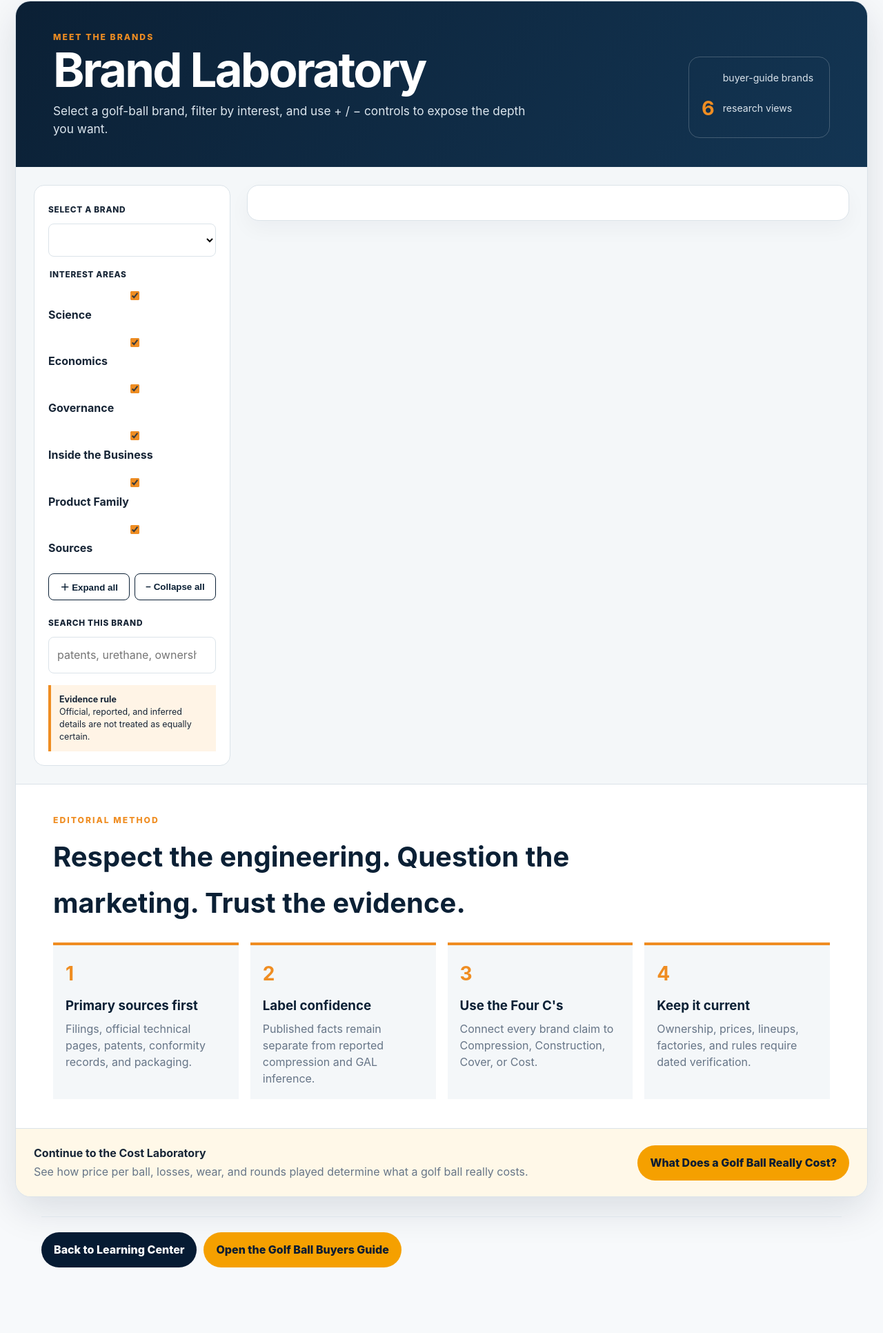
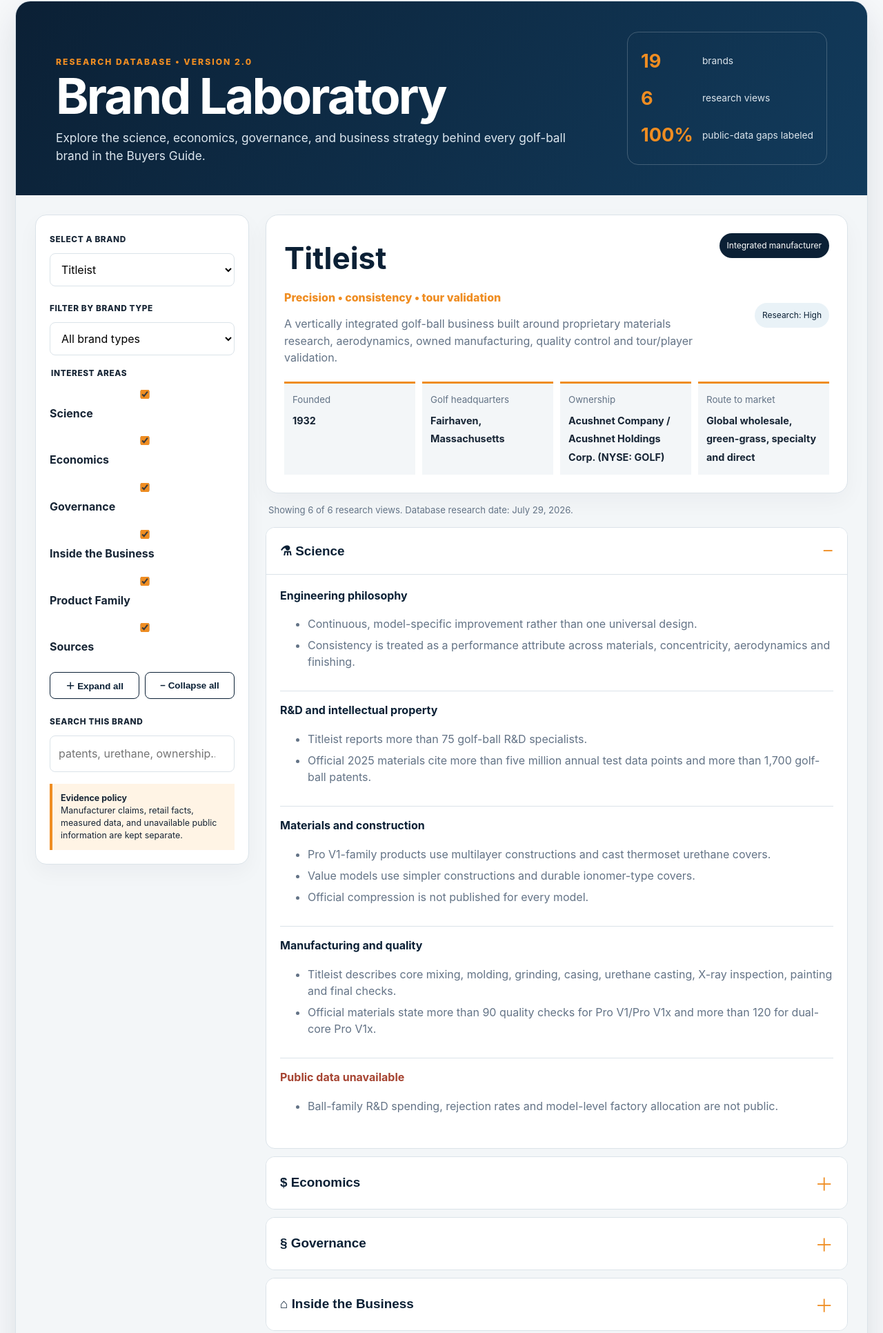
Before and after one commit to vincentaffatati-19/GAL-Website-, a plain HTML site: page meet-the-brands.html in a window 1280 px wide. Shown: the part 1650-3582 px from the top of the page at 69% size. Drawn offline with Linux system fonts and the light colour scheme.

Commit message:
Add files via upload

```diff
--- a/brand-laboratory__styles.css
+++ b/brand-laboratory__styles.css
@@ -1,60 +1,64 @@
-
-/* GAL Brand Laboratory — scoped integration */
-.brand-lab{--bl-n:#0b2035;--bl-n2:#133553;--bl-o:#ef8d22;--bl-i:#172536;--bl-m:#667587;--bl-l:#dbe3e9;--bl-p:#f4f7f9;color:var(--bl-i);background:var(--bl-p);border:1px solid var(--bl-l);border-radius:22px;overflow:hidden;margin:0;box-shadow:var(--shadow)}
+/* GAL Brand Laboratory V2 — scoped website integration */
+.brand-lab{--bl-navy:#0b2035;--bl-navy2:#123b5c;--bl-orange:#ef8d22;--bl-ink:#172535;--bl-muted:#637386;--bl-line:#dbe3e9;--bl-paper:#f3f6f8;--bl-white:#fff;--bl-red:#a64432;color:var(--bl-ink);background:var(--bl-paper);border:1px solid var(--bl-line);border-radius:22px;overflow:hidden;box-shadow:0 18px 55px rgba(6,27,51,.12)}
 .brand-lab *{box-sizing:border-box}
-.brand-lab .bl-hero{background:linear-gradient(125deg,var(--bl-n),var(--bl-n2));color:#fff;padding:42px clamp(22px,5vw,54px);display:flex;justify-content:space-between;align-items:end;gap:30px}
-.brand-lab .bl-hero h2{font-size:clamp(2.3rem,6vw,4.3rem);line-height:1;margin:3px 0 12px;color:#fff;letter-spacing:-.04em}
-.brand-lab .bl-hero p:last-child{font-size:1.08rem;color:#dce6ee;max-width:690px;line-height:1.5;margin:0}
-.brand-lab .bl-eyebrow{color:var(--bl-o);letter-spacing:2px;font-weight:800;font-size:.76rem;margin:0}
-.brand-lab .bl-stat{min-width:205px;border:1px solid #ffffff35;border-radius:16px;padding:18px;display:grid;grid-template-columns:auto 1fr;gap:8px 12px}
-.brand-lab .bl-stat b{font-size:1.8rem;color:var(--bl-o)}
-.brand-lab .bl-stat span{align-self:center;color:#dae3eb;font-size:.88rem}
-.brand-lab .bl-main{max-width:1380px;margin:0 auto;padding:26px;display:grid;grid-template-columns:285px minmax(0,1fr);gap:24px}
-.brand-lab .bl-aside{background:#fff;border:1px solid var(--bl-l);border-radius:15px;padding:20px;height:max-content;position:sticky;top:94px}
-.brand-lab .bl-aside>label,.brand-lab legend{font-size:.74rem;font-weight:800;letter-spacing:.7px;color:var(--bl-i)}
-.brand-lab select,.brand-lab input[type=search]{width:100%;padding:12px;margin:8px 0 17px;border:1px solid var(--bl-l);border-radius:8px;background:#fff;font:inherit}
+.brand-lab .bl-hero{background:linear-gradient(125deg,var(--bl-navy),var(--bl-navy2));color:#fff;padding:44px clamp(22px,5vw,58px);display:flex;justify-content:space-between;align-items:end;gap:35px}
+.brand-lab .bl-hero h2{font-size:clamp(2.4rem,6vw,4.5rem);line-height:1;margin:3px 0 12px;color:#fff;letter-spacing:-.04em}
+.brand-lab .bl-hero>div>p:last-child{font-size:1.08rem;line-height:1.5;color:#dce6ee;max-width:760px;margin:0}
+.brand-lab .bl-eyebrow{font-weight:800;color:var(--bl-orange);letter-spacing:2px;font-size:.76rem;margin:0}
+.brand-lab .bl-stats{min-width:230px;border:1px solid #ffffff35;border-radius:16px;padding:19px;display:grid;grid-template-columns:auto 1fr;gap:8px 13px}
+.brand-lab .bl-stats b{font-size:1.7rem;color:var(--bl-orange)}
+.brand-lab .bl-stats span{align-self:center;color:#dbe4eb;font-size:.86rem}
+.brand-lab .bl-main{max-width:1450px;margin:0 auto;padding:28px;display:grid;grid-template-columns:310px minmax(0,1fr);gap:24px}
+.brand-lab .bl-aside{background:#fff;border:1px solid var(--bl-line);border-radius:16px;padding:20px;height:max-content;position:sticky;top:95px;box-shadow:0 12px 30px #0b20350a}
+.brand-lab .bl-aside>label,.brand-lab legend{font-size:.74rem;font-weight:800;letter-spacing:.6px;color:var(--bl-ink)}
+.brand-lab select,.brand-lab input[type=search]{width:100%;margin:8px 0 17px;padding:12px;border:1px solid var(--bl-line);border-radius:8px;background:#fff;font:inherit}
 .brand-lab fieldset{border:0;padding:0;margin:0 0 16px}
-.brand-lab fieldset label{display:block;padding:7px 0;color:var(--bl-i)}
-.brand-lab input[type=checkbox]{accent-color:var(--bl-o);margin-right:7px}
-.brand-lab .buttons{display:grid;grid-template-columns:1fr 1fr;gap:7px;margin-bottom:18px}
-.brand-lab .buttons button{background:#fff;border:1px solid var(--bl-n);border-radius:8px;padding:9px;color:var(--bl-n);font-weight:800;cursor:pointer}
-.brand-lab .note{background:#fff4e6;border-left:4px solid var(--bl-o);padding:12px;font-size:.78rem;line-height:1.45}
-.brand-lab .work{min-width:0}
-.brand-lab #head{background:#fff;border:1px solid var(--bl-l);border-radius:17px;padding:25px;box-shadow:0 12px 30px #0b20350a}
-.brand-lab .top{display:flex;justify-content:space-between;gap:15px}
-.brand-lab .top h2{font-size:clamp(2rem,4vw,2.7rem);margin:0;color:var(--bl-n)}
-.brand-lab .dna{color:var(--bl-o);font-weight:800;margin:5px 0 13px}
-.brand-lab .badge{background:var(--bl-n);color:#fff;padding:8px 11px;border-radius:999px;font-size:.75rem;height:max-content;white-space:nowrap}
-.brand-lab .facts{display:grid;grid-template-columns:repeat(4,1fr);gap:10px;margin-top:20px}
-.brand-lab .fact{background:var(--bl-p);border-top:3px solid var(--bl-o);padding:11px}
-.brand-lab .fact small{display:block;color:var(--bl-m);margin-bottom:5px}
-.brand-lab .fact b{font-size:.94rem;line-height:1.35}
-.brand-lab #summary{color:var(--bl-m);font-size:.82rem;padding-left:4px}
-.brand-lab .acc{background:#fff;border:1px solid var(--bl-l);border-radius:12px;margin-bottom:11px;overflow:hidden}
-.brand-lab .acc.hide{display:none}
-.brand-lab .acc .bar{width:100%;background:#fff;border:0;padding:18px 20px;display:flex;justify-content:space-between;align-items:center;text-align:left;cursor:pointer}
-.brand-lab .bar h3{margin:0;font-size:1.18rem;color:var(--bl-n)}
-.brand-lab .tog{color:var(--bl-o);font-size:1.6rem}
-.brand-lab .body{display:none;border-top:1px solid var(--bl-l);padding:3px 20px 18px}
-.brand-lab .acc.open .body{display:block}
-.brand-lab .topic{padding:14px 0;border-bottom:1px solid var(--bl-l)}
+.brand-lab fieldset label{display:block;padding:7px 0;color:var(--bl-ink)}
+.brand-lab input[type=checkbox]{accent-color:var(--bl-orange);margin-right:8px}
+.brand-lab .buttons{display:grid;grid-template-columns:1fr 1fr;gap:8px;margin-bottom:18px}
+.brand-lab .buttons button{padding:9px;background:#fff;border:1px solid var(--bl-navy);border-radius:8px;color:var(--bl-navy);font-weight:800;cursor:pointer}
+.brand-lab .note{background:#fff4e5;border-left:4px solid var(--bl-orange);padding:12px;font-size:.78rem;line-height:1.45}
+.brand-lab .workspace{min-width:0}
+.brand-lab #profile{background:#fff;border:1px solid var(--bl-line);border-radius:18px;padding:26px;box-shadow:0 12px 32px #0b20350a}
+.brand-lab .profiletop{display:flex;justify-content:space-between;gap:20px}
+.brand-lab .profiletop h2{font-size:clamp(2rem,4vw,2.75rem);margin:0;color:var(--bl-navy)}
+.brand-lab .tagline{color:var(--bl-orange);font-weight:800;margin:6px 0 12px}
+.brand-lab .summary{line-height:1.55;color:var(--bl-muted);margin:0}
+.brand-lab .badges{display:flex;gap:8px;flex-wrap:wrap;justify-content:flex-end}
+.brand-lab .badge{background:var(--bl-navy);color:#fff;padding:8px 11px;border-radius:999px;font-size:.75rem;height:max-content;white-space:nowrap}
+.brand-lab .badge.conf{background:#e9f2f7;color:var(--bl-navy)}
+.brand-lab .facts{display:grid;grid-template-columns:repeat(4,1fr);gap:10px;margin-top:22px}
+.brand-lab .fact{background:var(--bl-paper);border-top:3px solid var(--bl-orange);padding:12px}
+.brand-lab .fact small{display:block;color:var(--bl-muted);margin-bottom:5px}
+.brand-lab .fact b{font-size:.9rem;line-height:1.35}
+.brand-lab #status{font-size:.82rem;color:var(--bl-muted);padding-left:4px}
+.brand-lab .accordion{background:#fff;border:1px solid var(--bl-line);border-radius:13px;margin-bottom:11px;overflow:hidden}
+.brand-lab .accordion.hidden{display:none}
+.brand-lab .head{width:100%;border:0;background:#fff;padding:18px 20px;display:flex;justify-content:space-between;align-items:center;text-align:left;cursor:pointer}
+.brand-lab .head h3{margin:0;font-size:1.18rem;color:var(--bl-navy)}
+.brand-lab .toggle{font-size:1.65rem;color:var(--bl-orange)}
+.brand-lab .body{display:none;border-top:1px solid var(--bl-line);padding:3px 20px 19px}
+.brand-lab .accordion.open .body{display:block}
+.brand-lab .topic{padding:14px 0;border-bottom:1px solid var(--bl-line)}
 .brand-lab .topic:last-child{border:0}
-.brand-lab .topic h4{margin:0 0 8px;color:var(--bl-n)}
-.brand-lab .topic li{margin:7px 0;line-height:1.5;color:var(--bl-m)}
-.brand-lab .chips{display:flex;flex-wrap:wrap;gap:8px}
-.brand-lab .chip{background:#edf2f6;padding:8px 11px;border-radius:999px;font-size:.82rem}
-.brand-lab .source{display:flex;justify-content:space-between;gap:15px;padding:10px 0;border-bottom:1px solid var(--bl-l)}
-.brand-lab .source a{font-weight:700;color:#0d5b91}
-.brand-lab .source em{font-style:normal;color:var(--bl-m);font-size:.75rem;text-align:right}
-.brand-lab mark{background:#ffe2bb}
-.brand-lab .bl-method{background:#fff;padding:42px clamp(22px,5vw,54px);border-top:1px solid var(--bl-l)}
-.brand-lab .bl-method h2{font-size:clamp(1.8rem,4vw,2.5rem);max-width:900px;color:var(--bl-n);margin:.5rem 0 1.5rem}
-.brand-lab .bl-grid{display:grid;grid-template-columns:repeat(4,1fr);gap:17px}
-.brand-lab .bl-grid article{background:var(--bl-p);border-top:4px solid var(--bl-o);padding:18px}
-.brand-lab .bl-grid article>b{font-size:1.75rem;color:var(--bl-o)}
-.brand-lab .bl-grid h3{margin:.4rem 0;color:var(--bl-n)}
-.brand-lab .bl-grid p{color:var(--bl-m);line-height:1.5;margin:0}
-.brand-lab .bl-crosslink{padding:22px 26px;background:#fff8e8;border-top:1px solid var(--bl-l);display:flex;align-items:center;justify-content:space-between;gap:20px}
-.brand-lab .bl-crosslink p{margin:0;color:var(--bl-m)}
-@media(max-width:950px){.brand-lab .bl-main{grid-template-columns:1fr}.brand-lab .bl-aside{position:static}.brand-lab .facts,.brand-lab .bl-grid{grid-template-columns:repeat(2,1fr)}.brand-lab .bl-hero{flex-direction:column;align-items:start}}
-@media(max-width:620px){.brand-lab .facts,.brand-lab .bl-grid{grid-template-columns:1fr}.brand-lab .top{display:block}.brand-lab .badge{display:inline-block;margin-top:10px}.brand-lab .buttons{grid-template-columns:1fr}.brand-lab .bl-crosslink{align-items:flex-start;flex-direction:column}.brand-lab .bl-main{padding:16px}}
+.brand-lab .topic h4{margin:0 0 8px;color:var(--bl-navy)}
+.brand-lab .topic li{margin:7px 0;line-height:1.5;color:var(--bl-muted)}
+.brand-lab .gap h4{color:var(--bl-red)}
+.brand-lab table{width:100%;border-collapse:collapse;font-size:.8rem}
+.brand-lab th,.brand-lab td{text-align:left;padding:11px;border-bottom:1px solid var(--bl-line);vertical-align:top}
+.brand-lab th{background:var(--bl-paper);color:var(--bl-navy)}
+.brand-lab .source{display:grid;grid-template-columns:1fr auto;gap:12px;padding:11px 0;border-bottom:1px solid var(--bl-line)}
+.brand-lab .source a{font-weight:700;color:#0d5b91;text-decoration:none}
+.brand-lab .source em{font-style:normal;color:var(--bl-muted);font-size:.75rem;text-align:right}
+.brand-lab mark{background:#ffe0b4}
+.brand-lab .bl-method{background:#fff;padding:48px clamp(22px,5vw,58px);border-top:1px solid var(--bl-line)}
+.brand-lab .bl-method h2{font-size:clamp(1.8rem,4vw,2.5rem);max-width:900px;color:var(--bl-navy);margin:.5rem 0 1.5rem}
+.brand-lab .bl-methodgrid{display:grid;grid-template-columns:repeat(4,1fr);gap:17px}
+.brand-lab .bl-methodgrid article{background:var(--bl-paper);border-top:4px solid var(--bl-orange);padding:18px}
+.brand-lab .bl-methodgrid article>b{font-size:1.8rem;color:var(--bl-orange)}
+.brand-lab .bl-methodgrid h3{margin:.4rem 0;color:var(--bl-navy)}
+.brand-lab .bl-methodgrid p{color:var(--bl-muted);line-height:1.5;margin:0}
+.brand-lab .bl-crosslink{padding:22px 26px;background:#fff8e8;border-top:1px solid var(--bl-line);display:flex;align-items:center;justify-content:space-between;gap:20px}
+.brand-lab .bl-crosslink p{margin:0;color:var(--bl-muted)}
+@media(max-width:1000px){.brand-lab .bl-main{grid-template-columns:1fr}.brand-lab .bl-aside{position:static}.brand-lab .facts,.brand-lab .bl-methodgrid{grid-template-columns:repeat(2,1fr)}.brand-lab .bl-hero{flex-direction:column;align-items:start}}
+@media(max-width:620px){.brand-lab .facts,.brand-lab .bl-methodgrid{grid-template-columns:1fr}.brand-lab .profiletop{display:block}.brand-lab .badges{justify-content:flex-start;margin-top:12px}.brand-lab .buttons{grid-template-columns:1fr}.brand-lab .bl-crosslink{align-items:flex-start;flex-direction:column}.brand-lab .bl-main{padding:16px}.brand-lab table{font-size:.68rem}.brand-lab th,.brand-lab td{padding:7px}}
--- a/meet-the-brands.html
+++ b/meet-the-brands.html
@@ -23,17 +23,23 @@
 <div class="brand-lab-shell">
 <section class="brand-lab" aria-labelledby="brand-laboratory-title">
   <div class="bl-hero">
-    <div><p class="bl-eyebrow">MEET THE BRANDS</p><h2 id="brand-laboratory-title">Brand Laboratory</h2><p>Select a golf-ball brand, filter by interest, and use + / − controls to expose the depth you want.</p></div>
-    <div class="bl-stat"><b id="total"></b><span>buyer-guide brands</span><b>6</b><span>research views</span></div>
+    <div><p class="bl-eyebrow">RESEARCH DATABASE • VERSION 2.0</p><h2 id="brand-laboratory-title">Brand Laboratory</h2><p>Explore the science, economics, governance, and business strategy behind every golf-ball brand in the Buyers Guide.</p></div>
+    <div class="bl-stats"><b id="brandCount">19</b><span>brands</span><b>6</b><span>research views</span><b>100%</b><span>public-data gaps labeled</span></div>
   </div>
   <div class="bl-main">
-    <aside class="bl-aside"><label for="brand">SELECT A BRAND</label><select id="brand"></select><fieldset><legend>INTEREST AREAS</legend>
-      <label><input type="checkbox" value="science" checked> Science</label><label><input type="checkbox" value="economics" checked> Economics</label><label><input type="checkbox" value="governance" checked> Governance</label><label><input type="checkbox" value="inside" checked> Inside the Business</label><label><input type="checkbox" value="products" checked> Product Family</label><label><input type="checkbox" value="sources" checked> Sources</label></fieldset>
-      <div class="buttons"><button id="open" type="button">＋ Expand all</button><button id="close" type="button">− Collapse all</button></div><label for="search">SEARCH THIS BRAND</label><input id="search" type="search" placeholder="patents, urethane, ownership…"><div class="note"><b>Evidence rule</b><br>Official, reported, and inferred details are not treated as equally certain.</div>
+    <aside class="bl-aside">
+      <label for="brand">SELECT A BRAND</label><select id="brand"></select>
+      <label for="type">FILTER BY BRAND TYPE</label><select id="type"><option value="">All brand types</option></select>
+      <fieldset><legend>INTEREST AREAS</legend>
+        <label><input type="checkbox" value="science" checked> Science</label><label><input type="checkbox" value="economics" checked> Economics</label><label><input type="checkbox" value="governance" checked> Governance</label><label><input type="checkbox" value="inside" checked> Inside the Business</label><label><input type="checkbox" value="products" checked> Product Family</label><label><input type="checkbox" value="sources" checked> Sources</label>
+      </fieldset>
+      <div class="buttons"><button id="expand" type="button">＋ Expand all</button><button id="collapse" type="button">− Collapse all</button></div>
+      <label for="search">SEARCH THIS BRAND</label><input id="search" type="search" placeholder="patents, urethane, ownership…">
+      <div class="note"><b>Evidence policy</b><br>Manufacturer claims, retail facts, measured data, and unavailable public information are kept separate.</div>
     </aside>
-    <section class="work"><div id="head"></div><p id="summary"></p><div id="sections"></div></section>
+    <section class="workspace"><div id="profile"></div><p id="status"></p><div id="sections"></div></section>
   </div>
-  <section class="bl-method"><p class="bl-eyebrow">EDITORIAL METHOD</p><h2>Respect the engineering. Question the marketing. Trust the evidence.</h2><div class="bl-grid"><article><b>1</b><h3>Primary sources first</h3><p>Filings, official technical pages, patents, conformity records, and packaging.</p></article><article><b>2</b><h3>Label confidence</h3><p>Published facts remain separate from reported compression and GAL inference.</p></article><article><b>3</b><h3>Use the Four C's</h3><p>Connect every brand claim to Compression, Construction, Cover, or Cost.</p></article><article><b>4</b><h3>Keep it current</h3><p>Ownership, prices, lineups, factories, and rules require dated verification.</p></article></div></section>
+  <section class="bl-method"><p class="bl-eyebrow">GAL EDITORIAL STANDARD</p><h2>Respect the engineering. Question the marketing. Trust the evidence.</h2><div class="bl-methodgrid"><article><b>1</b><h3>Golf-specific sources</h3><p>Corporate filings, official product pages, manufacturing disclosures, patents, and conformity records.</p></article><article><b>2</b><h3>No invented precision</h3><p>When supplier, factory, compression, or financial data are unavailable, the profile says so.</p></article><article><b>3</b><h3>The Four C's</h3><p>Product records connect to Compression, Construction, Cover, and Cost.</p></article><article><b>4</b><h3>Dated evidence</h3><p>Ownership, prices, products, and rules require periodic review.</p></article></div></section>
   <div class="bl-crosslink"><div><strong>Continue to the Cost Laboratory</strong><p>See how price per ball, losses, wear, and rounds played determine what a golf ball really costs.</p></div><a class="button" href="cost.html#golf-ball-cost-title">What Does a Golf Ball Really Cost?</a></div>
 </section>
 </div>
```
Also changed, not shown: UPLOAD_INSTRUCTIONS.txt (+11 -0 lines), VERSION.txt (+26 -13 lines), README.txt.
